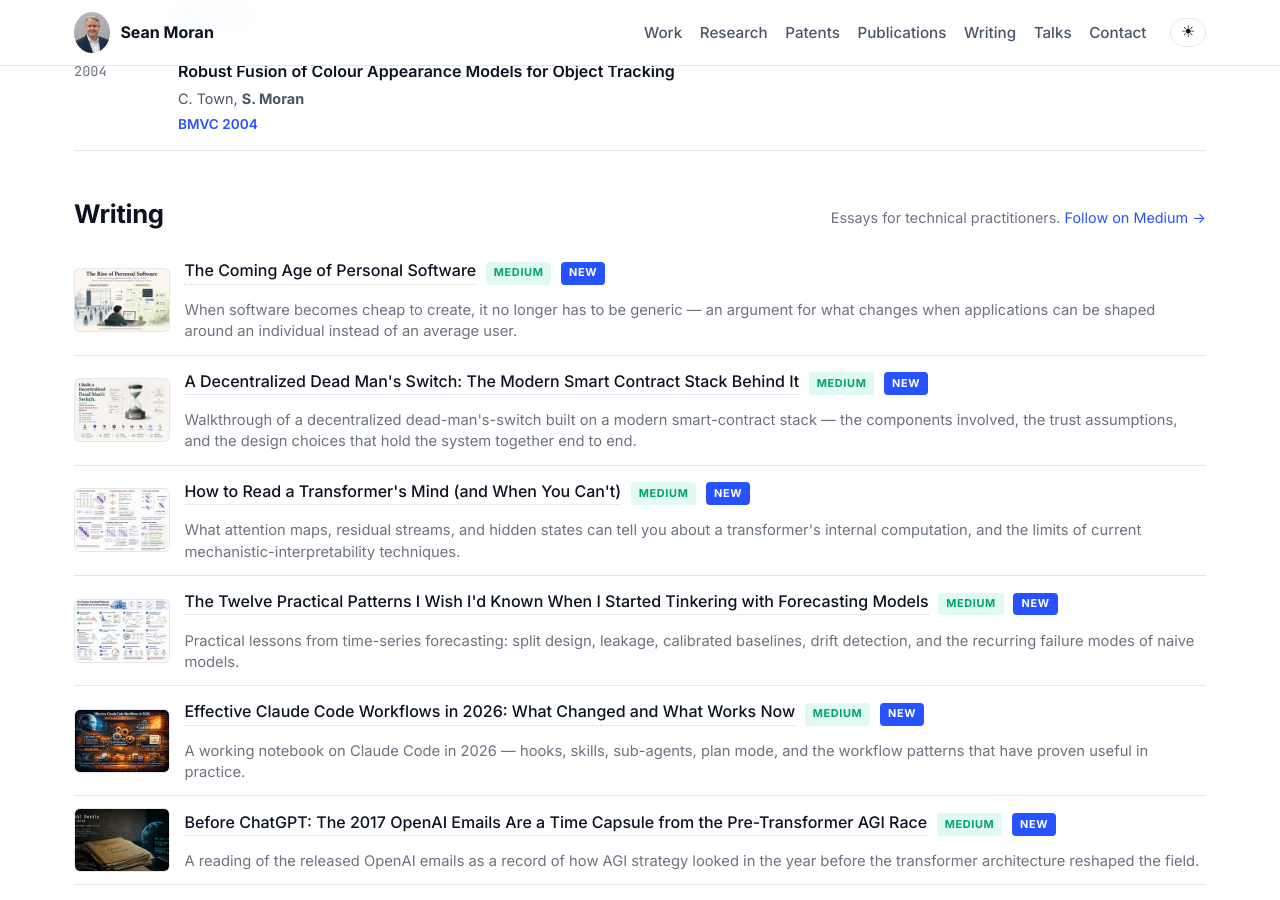
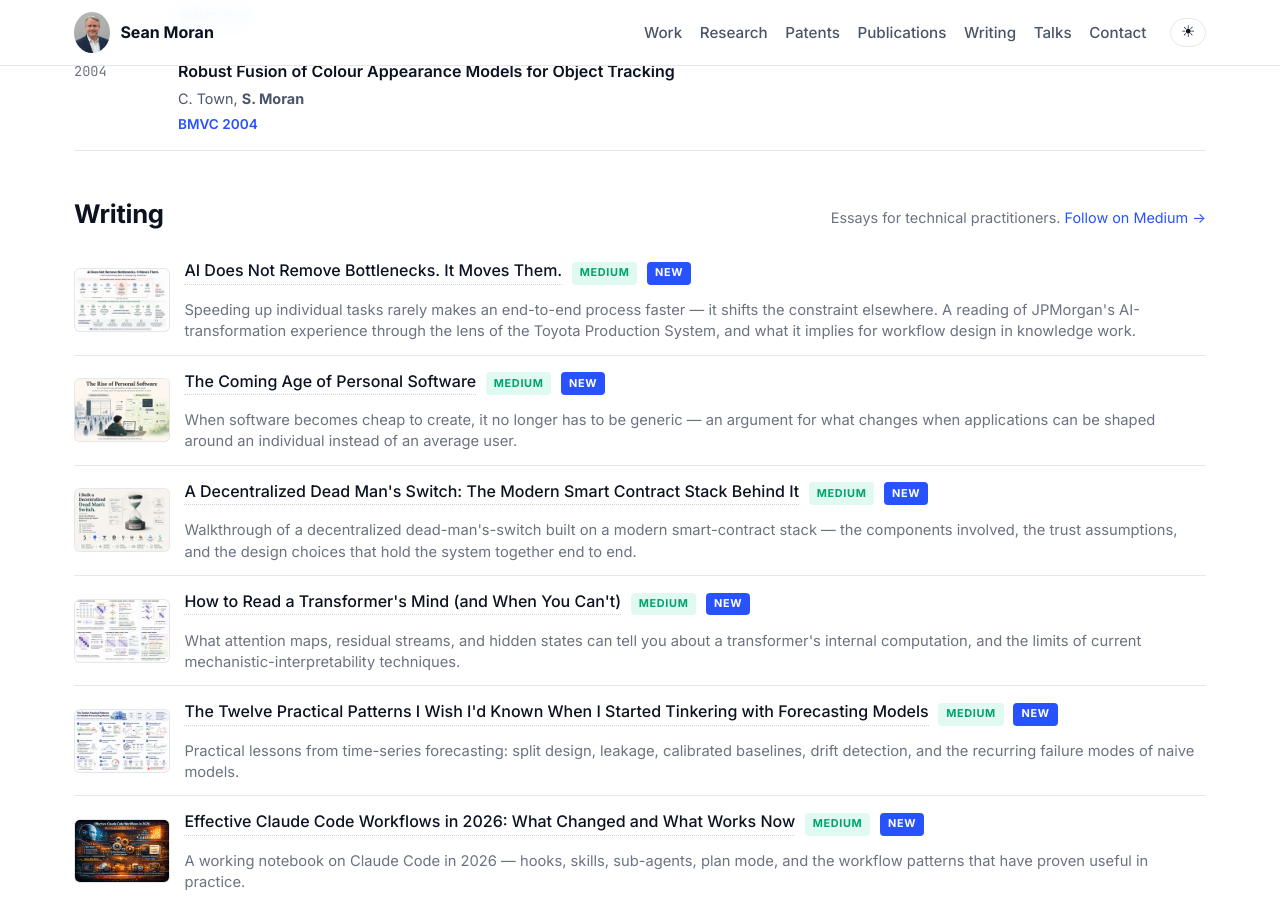
Before and after one commit to sjmoran/sjmoran.github.io, a Jekyll site: the page built from index.md, in a window 1280 px wide and 900 px high, scrolled down 14529 px. Built offline with Jekyll 4.4.1, drawn with Linux system fonts in a browser that asks for light colours.

Commit message:
Writing: add AI Bottlenecks article
Co-Authored-By: Claude Opus 4.7 (1M context) <noreply@anthropic.com>

```diff
--- a/_includes/writing.html
+++ b/_includes/writing.html
@@ -5,6 +5,16 @@
   </div>
 
   <ul class="writing-list">
+    <li>
+      <a class="writing-thumb" href="https://medium.com/@sean.j.moran/ai-does-not-remove-bottlenecks-it-moves-them-68965b3692b2" target="_blank" rel="noopener" aria-hidden="true" tabindex="-1">
+        <img src="/img/writing/bottlenecks.jpg" alt="">
+      </a>
+      <div class="writing-meta">
+        <a href="https://medium.com/@sean.j.moran/ai-does-not-remove-bottlenecks-it-moves-them-68965b3692b2" target="_blank" rel="noopener">AI Does Not Remove Bottlenecks. It Moves Them.</a>
+        <span class="badge badge-medium">Medium</span><span class="badge badge-new">New</span>
+        <p class="writing-blurb">Speeding up individual tasks rarely makes an end-to-end process faster — it shifts the constraint elsewhere. A reading of JPMorgan's AI-transformation experience through the lens of the Toyota Production System, and what it implies for workflow design in knowledge work.</p>
+      </div>
+    </li>
     <li>
       <a class="writing-thumb" href="https://medium.com/@sean.j.moran/the-coming-age-of-personal-software-e2fff0a9e3d2" target="_blank" rel="noopener" aria-hidden="true" tabindex="-1">
         <img src="/img/writing/personal-software.jpg" alt="">
```
Also changed, not shown: img/writing/bottlenecks.jpg (added).
